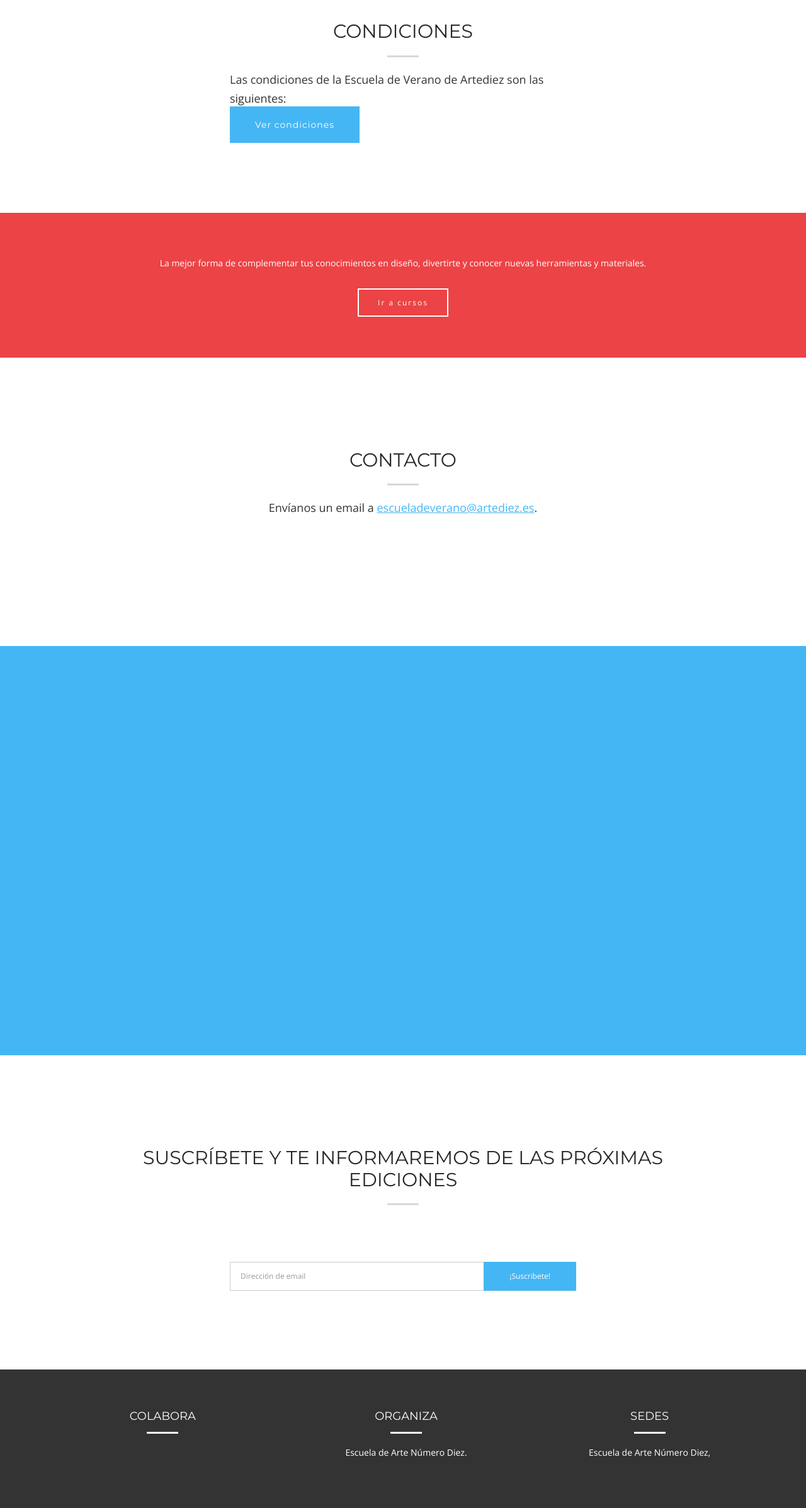
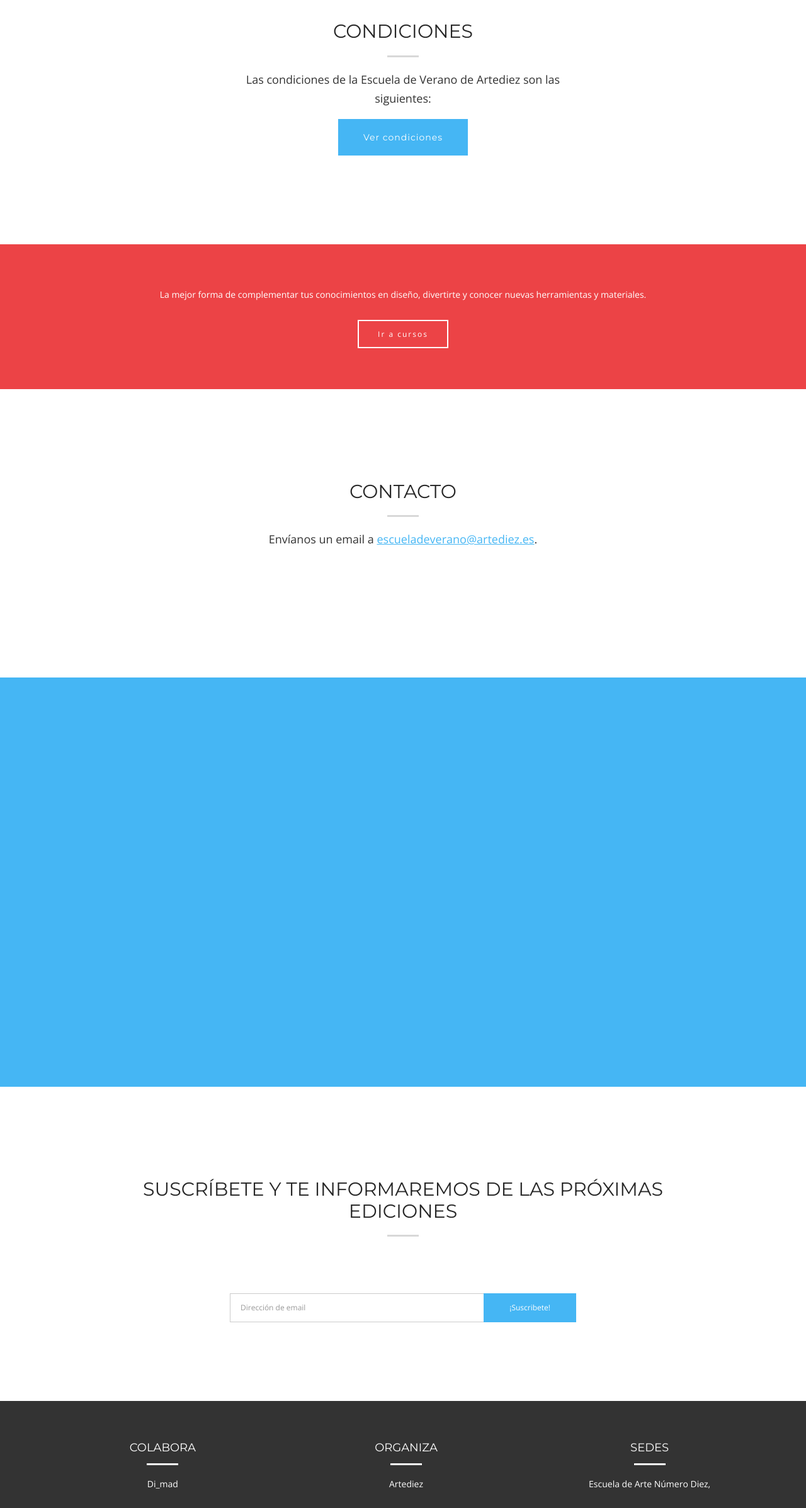
Before and after one commit to lidiaarranz/lidiaarranz.github.io, a plain HTML site: page index.html in a window 1280 px wide. Shown: the part 5430-7825 px from the top of the page at 63% size. Drawn offline with nearby package versions, Linux system fonts and the light colour scheme; files whose address does not match are found by name.

Commit message:
Detalles

```diff
--- a/css/style.css
+++ b/css/style.css
@@ -1344,7 +1344,7 @@ textarea.form-control {
 }
 
 .condiciones-text{
-	text-align: left;
+	text-align: center;
 }
 
 a.black{
--- a/index.html
+++ b/index.html
@@ -657,9 +657,9 @@
 						<hr data-scroll-reveal>
 						<div data-scroll-reveal class="condiciones-text">
 							<p>Las condiciones de la Escuela de Verano de Artediez son las siguientes:</p>
-
-							<a class="bolt-button-send" data-toggle="modal" href="condiciones.html" data-target="#myModal">Ver condiciones</a>
-
+							<div style="margin: 30px;">
+								<a class="bolt-button-send" data-toggle="modal" href="condiciones.html" data-target="#myModal">Ver condiciones</a>
+							</div>
 						</div>
 					</div>
 				</div>
@@ -844,7 +844,7 @@
 								<div class="organization-info-holder">
 									<h3 class="org-name">COLABORA</h3>
 									<hr class="white" data-scroll-reveal>
-									<p class="org-info-holder"></p>
+									<p class="org-info-holder">Di_mad</p>
 								</div>
 							</div>
 
@@ -853,7 +853,7 @@
 								<div class="organization-info-holder">
 									<h3 class="org-name">ORGANIZA</h3>
 									<hr class="white" data-scroll-reveal>
-									<p class="org-info-holder">Escuela de Arte Número Diez.</p>
+									<p class="org-info-holder">Artediez</p>
 								</div>
 							</div>
 
```
